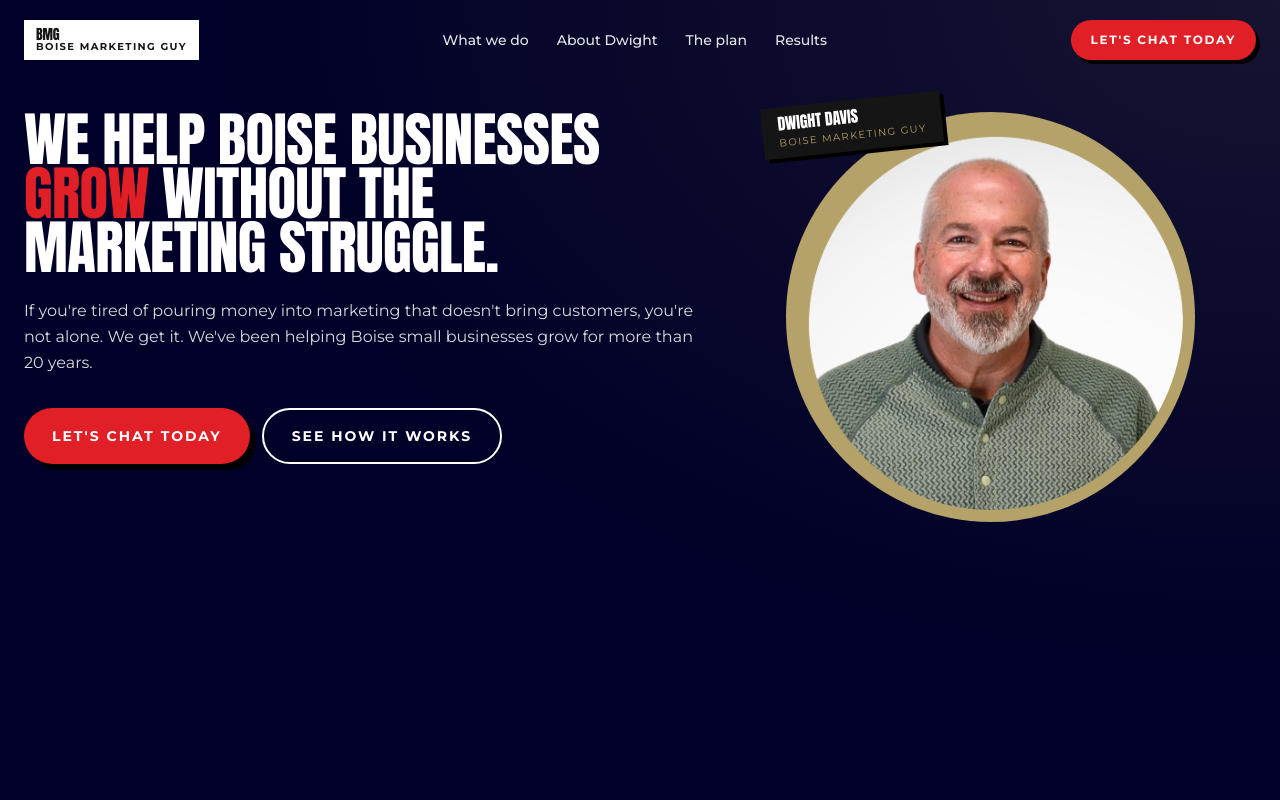
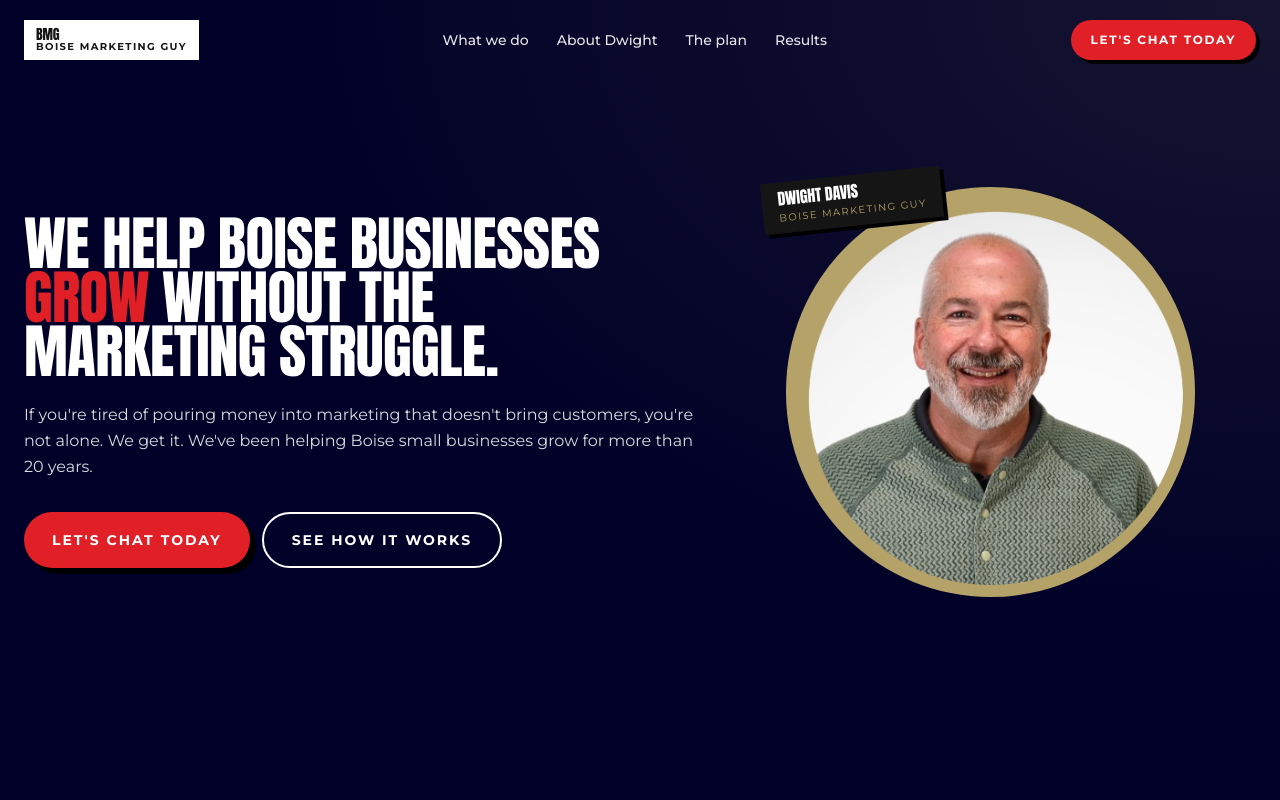
Before and after one commit to dwight-davis/bmg-site, a Next.js app: page / in a window 1280 px wide. Shown: the top 800 px of the page. Built offline with nearby package versions, Linux system fonts and the light colour scheme.

Commit message:
Hero: vertically center grid in the 100vh section to fill the dead navy band

```diff
--- a/components/Hero.tsx
+++ b/components/Hero.tsx
@@ -10,14 +10,15 @@ import { Nav } from "./Nav";
 export function Hero() {
   return (
     <section
-      className="relative bg-navy text-white overflow-hidden"
+      className="relative bg-navy text-white overflow-hidden flex flex-col"
       style={{ minHeight: "100vh" }}
     >
       <div className="absolute inset-0 bg-[radial-gradient(ellipse_at_top_right,_rgba(180,162,105,0.12),_transparent_60%)] pointer-events-none" />
 
       <Nav />
 
-      <div className="mx-auto w-full max-w-[1280px] px-6 grid md:grid-cols-[3fr_2fr] gap-10 md:gap-14 items-start relative pt-24 md:pt-28 pb-12">
+      <div className="flex-1 flex items-center">
+        <div className="mx-auto w-full max-w-[1280px] px-6 grid md:grid-cols-[3fr_2fr] gap-10 md:gap-14 items-center relative pt-8 pb-12">
         <div className="text-left">
           <h1
             className="leading-[0.92] uppercase"
@@ -71,6 +72,7 @@ export function Hero() {
             </div>
           </div>
         </div>
+        </div>
       </div>
     </section>
   );
```
